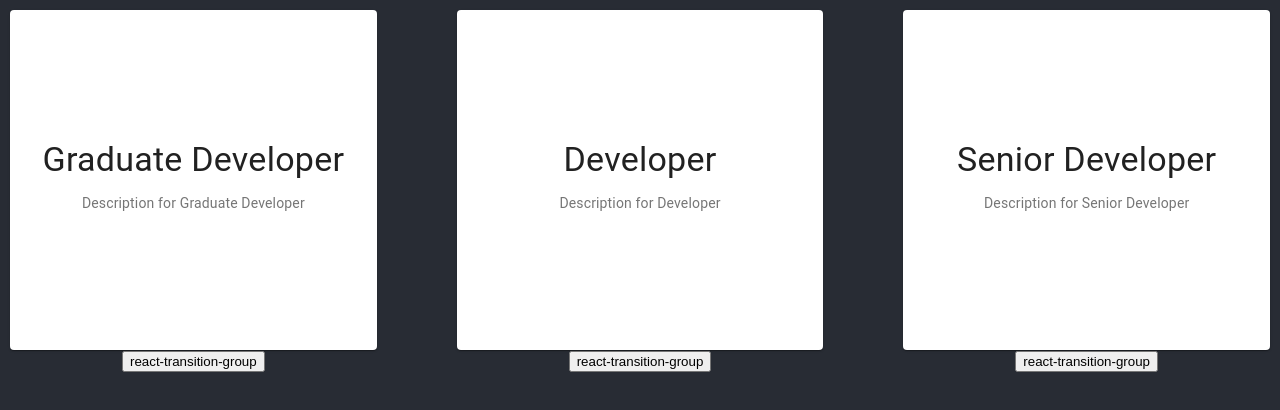
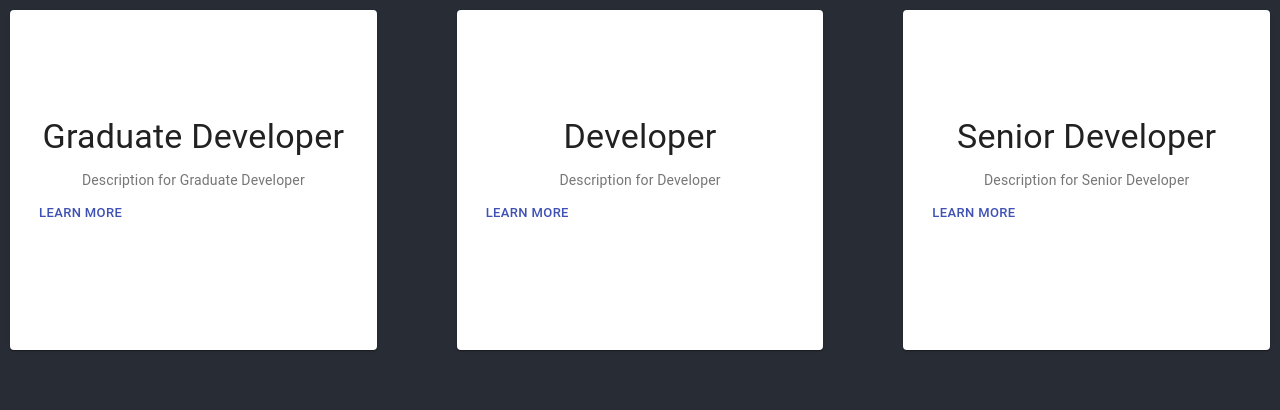
Before and after one commit to Erayus/career-dev-tracker, a React (Create React App) app: page / in a window 1280 px wide. Shown: the top 410 px of the page. Built offline with nearby package versions, Linux system fonts and the light colour scheme.

Commit message:
Finished adding dynamic modal

```diff
--- a/src/App.tsx
+++ b/src/App.tsx
@@ -1,7 +1,7 @@
 import "./App.css";
 import { Role } from "./components/role-card/role";
 import { makeStyles, createStyles, Theme } from "@material-ui/core/styles";
-import Grid, { GridSpacing } from "@material-ui/core/Grid";
+import Grid from "@material-ui/core/Grid";
 import React, { useState } from "react";
 import Modal from "@material-ui/core/Modal";
 import { Backdrop, Fade } from "@material-ui/core";
@@ -18,7 +18,7 @@ const useStyles = makeStyles((theme: Theme) =>
     },
     paper: {
       backgroundColor: theme.palette.background.paper,
-      border: '2px solid #000',
+      border: "2px solid #000",
       boxShadow: theme.shadows[5],
       padding: theme.spacing(2, 4, 3),
     },
@@ -52,8 +52,11 @@ const App: React.FC<any> = () => {
       description: "Description for Senior Developer",
     },
   ]);
+  const [selectedRole, setSelectedRole] = useState<IRole>();
 
-  const handleOpen = () => {
+  const handleOpen = (roleId: number) => {
+    let selectedRole = roles.find((role) => role.id === roleId);
+    setSelectedRole(selectedRole);
     setOpen(true);
   };
   const handleClose = () => {
@@ -63,19 +66,17 @@ const App: React.FC<any> = () => {
   return (
     <div className="App">
       <Grid container justify="center" className={classes.root} spacing={10}>
-        {roles.map((role) => (
+        {roles.map((role: IRole) => (
           <Grid item xs>
             <Role
               key={role.id}
+              roleId={role.id}
               title={role.title}
               description={role.description}
+              clicked={(key: number) => handleOpen(key)}
             />
-            <button type="button" onClick={handleOpen}>
-              react-transition-group
-            </button>
           </Grid>
         ))}
-
         <Modal
           aria-labelledby="transition-modal-title"
           aria-describedby="transition-modal-description"
@@ -90,8 +91,10 @@ const App: React.FC<any> = () => {
         >
           <Fade in={open}>
             <div className={classes.paper}>
-            <h2 id="transition-modal-title">Transition modal</h2>
-            <p id="transition-modal-description">react-transition-group animates me.</p>
+              <h2 id="transition-modal-title">{selectedRole?.title}</h2>
+              <p id="transition-modal-description">
+                {selectedRole?.description}
+              </p>
             </div>
           </Fade>
         </Modal>
--- a/src/components/role-card/role.tsx
+++ b/src/components/role-card/role.tsx
@@ -3,24 +3,31 @@ import { makeStyles } from "@material-ui/core/styles";
 import Card from "@material-ui/core/Card";
 import CardContent from "@material-ui/core/CardContent";
 import Typography from "@material-ui/core/Typography";
+import { Button, CardActions } from "@material-ui/core";
 
 interface IProps {
+  roleId: number;
   title: string;
   description: string;
+  clicked: (key: number) => void;
 }
 
 const useStyles = makeStyles({
-  root: {
-  },
+  root: {},
   media: {
-    display: 'flex',
+    display: "flex",
     height: 300,
-    justifyContent: 'center',
-    flexDirection: 'column'
+    justifyContent: "center",
+    flexDirection: "column",
   },
 });
 
-export const Role: React.FC<IProps> = ({title, description}) => {
+export const Role: React.FC<IProps> = ({
+  roleId,
+  title,
+  description,
+  clicked,
+}) => {
   const classes = useStyles();
 
   return (
@@ -32,6 +39,11 @@ export const Role: React.FC<IProps> = ({title, description}) => {
         <Typography variant="body2" color="textSecondary" component="p">
           {description}
         </Typography>
+        <CardActions>
+          <Button size="small" color="primary" onClick={() => clicked(roleId)}>
+            Learn More
+          </Button>
+        </CardActions>
       </CardContent>
     </Card>
   );
```
Lines whose indentation alone changed are shown as unchanged.
